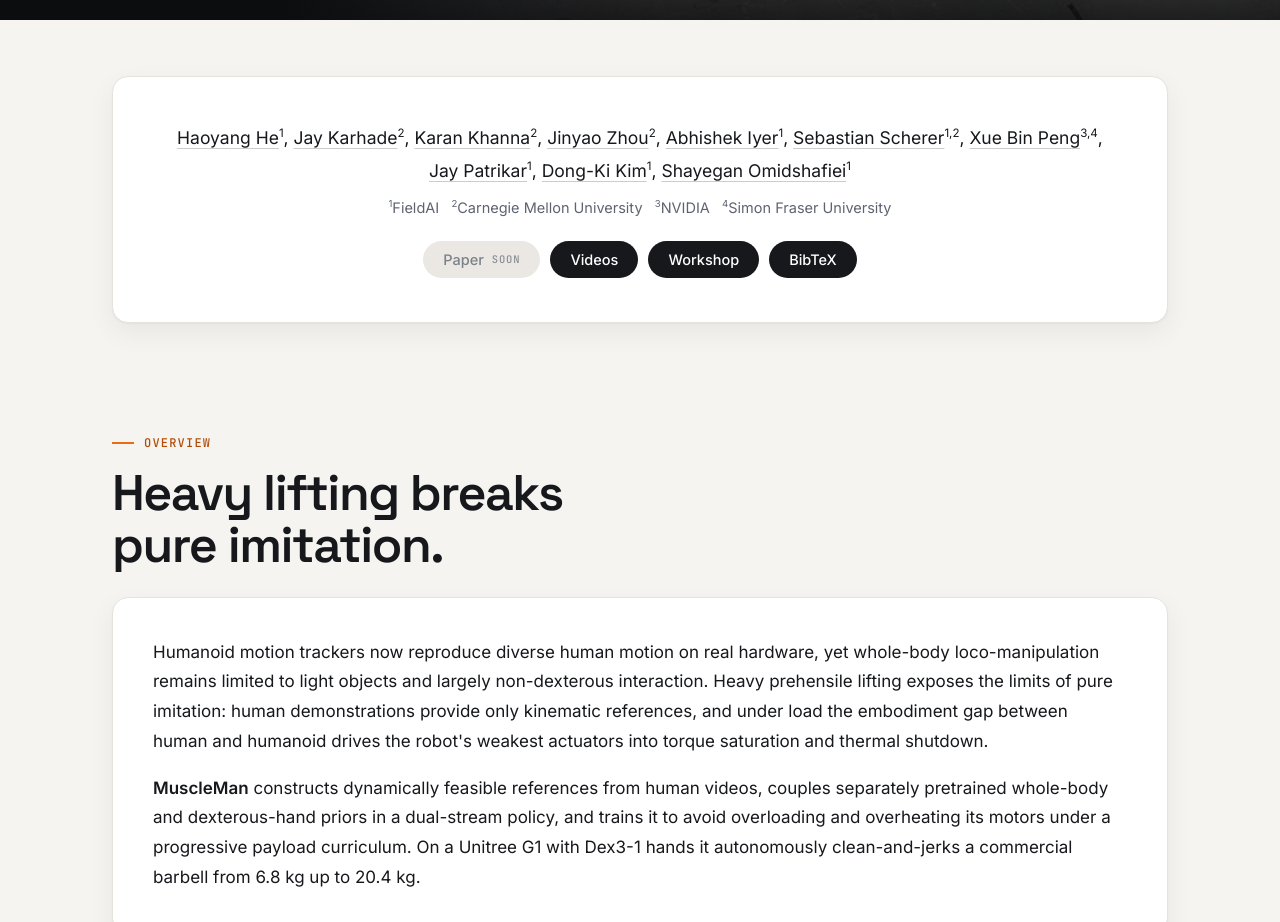
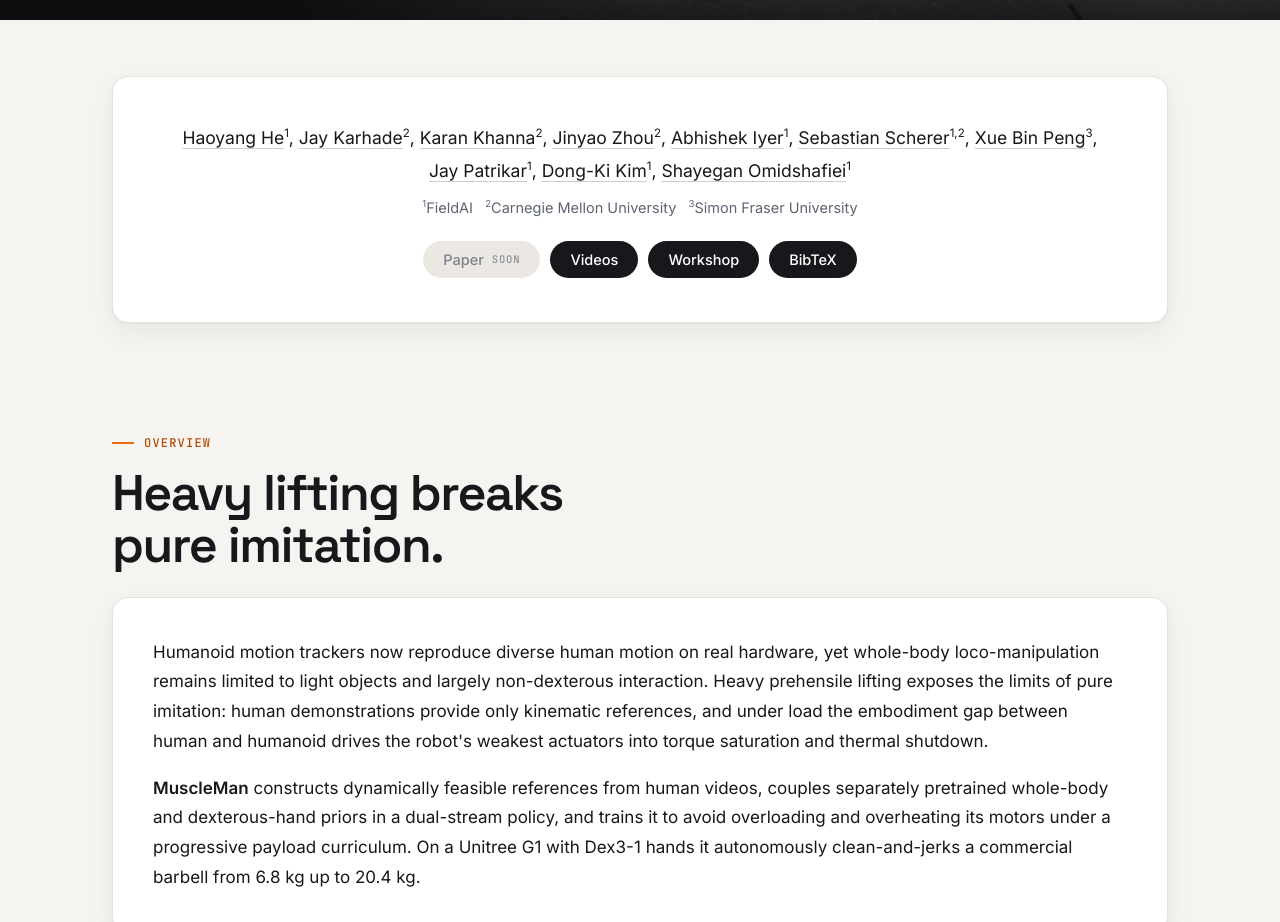
Before and after one commit to muscleman-robot/muscleman-robot.github.io, a plain HTML site: page index.html in a window 1280 px wide. Shown: the part 780-1702 px from the top of the page. Drawn offline with Linux system fonts and the light colour scheme; grey boxes are pictures that could not be loaded.

Commit message:
List Xue Bin Peng under Simon Fraser University only
Co-authored-by: Cursor <cursoragent@cursor.com>

```diff
--- a/index.html
+++ b/index.html
@@ -77,12 +77,12 @@
     <span><a href="https://www.ri.cmu.edu/ri-people/jinyao-zhou/">Jinyao Zhou</a><sup>2</sup></span>,
     <span><a href="https://abhishek-iyer1.github.io/">Abhishek Iyer</a><sup>1</sup></span>,
     <span><a href="https://theairlab.org/team/sebastian/">Sebastian Scherer</a><sup>1,2</sup></span>,
-    <span><a href="https://xbpeng.github.io/">Xue Bin Peng</a><sup>3,4</sup></span>,
+    <span><a href="https://xbpeng.github.io/">Xue Bin Peng</a><sup>3</sup></span>,
     <span><a href="https://www.jaypatrikar.me/">Jay Patrikar</a><sup>1</sup></span>,
     <span><a href="https://dkkim93.github.io/">Dong-Ki Kim</a><sup>1</sup></span>,
     <span><a href="https://www.fieldai.com/team">Shayegan Omidshafiei</a><sup>1</sup></span>
   </p>
-  <p class="affils"><sup>1</sup>FieldAI &nbsp; <sup>2</sup>Carnegie Mellon University &nbsp; <sup>3</sup>NVIDIA &nbsp; <sup>4</sup>Simon Fraser University</p>
+  <p class="affils"><sup>1</sup>FieldAI &nbsp; <sup>2</sup>Carnegie Mellon University &nbsp; <sup>3</sup>Simon Fraser University</p>
   <div class="buttons">
     <!-- Paper: replace the span with <a class="btn" href="./static/muscleman_corl2026_workshop.pdf"> once the camera-ready PDF is in static/ -->
     <span class="btn is-disabled" title="The camera-ready PDF will be posted here">Paper <em>soon</em></span>
```
